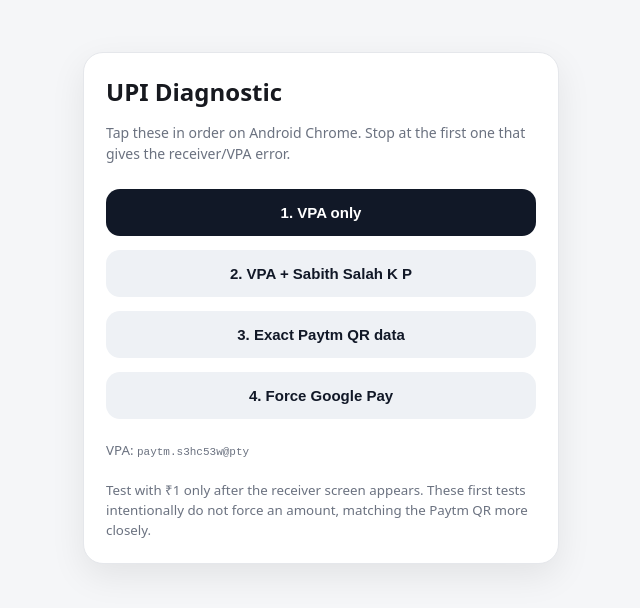
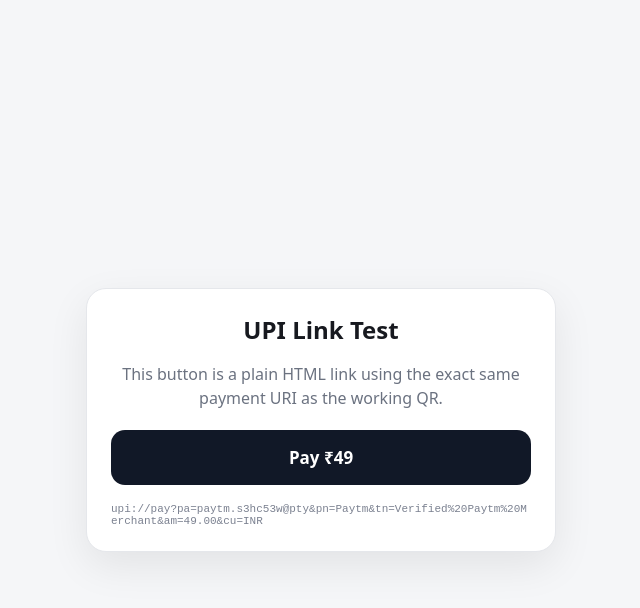
Before and after one commit to sabithsalahkp/payment-setup, a plain HTML site: page index.html in a window 1280 px wide. Shown: the whole page, without its empty margins (319-959 px from the left). Drawn offline with Linux system fonts and the light colour scheme.

Commit message:
Add files via upload

```diff
--- a/index.html
+++ b/index.html
@@ -1,57 +1,60 @@
 <!doctype html>
 <html lang="en">
 <head>
-<meta charset="utf-8">
-<meta name="viewport" content="width=device-width,initial-scale=1">
-<title>UPI Diagnostic</title>
-<style>
-body{font-family:system-ui,-apple-system,Segoe UI,sans-serif;background:#f5f6f8;margin:0;padding:22px;color:#17191f}
-.card{max-width:430px;margin:30px auto;background:#fff;border:1px solid #e5e7eb;border-radius:20px;padding:22px;box-shadow:0 12px 35px rgba(0,0,0,.08)}
-h1{font-size:24px;margin:0 0 8px}.sub{color:#6b7280;font-size:14px;line-height:1.5;margin-bottom:18px}
-button{width:100%;border:0;border-radius:14px;padding:15px;margin:7px 0;font-size:15px;font-weight:750;cursor:pointer;background:#111827;color:#fff}
-button.alt{background:#eef1f5;color:#111827}
-small{display:block;color:#6b7280;line-height:1.5;margin-top:15px}
-code{word-break:break-all;font-size:11px}
-</style>
+  <meta charset="utf-8">
+  <meta name="viewport" content="width=device-width,initial-scale=1">
+  <title>UPI Link Test</title>
+  <style>
+    body {
+      margin:0;
+      min-height:100vh;
+      display:grid;
+      place-items:center;
+      font-family:system-ui,-apple-system,Segoe UI,sans-serif;
+      background:#f5f6f8;
+      padding:20px;
+      color:#17191f;
+    }
+    .card {
+      width:min(100%,420px);
+      background:#fff;
+      border:1px solid #e5e7eb;
+      border-radius:20px;
+      padding:24px;
+      box-shadow:0 14px 40px rgba(0,0,0,.08);
+      text-align:center;
+    }
+    h1 { margin:0 0 8px; font-size:24px; }
+    p { color:#6b7280; line-height:1.5; }
+    .pay {
+      display:block;
+      margin-top:20px;
+      padding:16px 18px;
+      border-radius:14px;
+      background:#111827;
+      color:#fff;
+      text-decoration:none;
+      font-size:17px;
+      font-weight:800;
+    }
+    code {
+      display:block;
+      margin-top:18px;
+      font-size:11px;
+      color:#7b8190;
+      word-break:break-all;
+      text-align:left;
+    }
+  </style>
 </head>
 <body>
-<div class="card">
-<h1>UPI Diagnostic</h1>
-<p class="sub">Tap these in order on Android Chrome. Stop at the first one that gives the receiver/VPA error.</p>
+  <main class="card">
+    <h1>UPI Link Test</h1>
+    <p>This button is a plain HTML link using the exact same payment URI as the working QR.</p>
 
-<button onclick="go(1)">1. VPA only</button>
-<button class="alt" onclick="go(2)">2. VPA + Sabith Salah K P</button>
-<button class="alt" onclick="go(3)">3. Exact Paytm QR data</button>
-<button class="alt" onclick="go(4)">4. Force Google Pay</button>
+    <a class="pay" href="upi://pay?pa=paytm.s3hc53w@pty&pn=Paytm&tn=Verified%20Paytm%20Merchant&am=49.00&cu=INR">Pay ₹49</a>
 
-<small>
-VPA: <code>paytm.s3hc53w@pty</code><br><br>
-Test with ₹1 only after the receiver screen appears. These first tests intentionally do not force an amount, matching the Paytm QR more closely.
-</small>
-</div>
-
-<script>
-const vpa = "paytm.s3hc53w@pty";
-
-function go(n){
-  let url;
-  if(n===1){
-    url = "upi://pay?pa=" + encodeURIComponent(vpa);
-  } else if(n===2){
-    url = "upi://pay?pa=" + encodeURIComponent(vpa)
-        + "&pn=" + encodeURIComponent("Sabith Salah K P");
-  } else if(n===3){
-    url = "upi://pay?pa=" + encodeURIComponent(vpa)
-        + "&pn=" + encodeURIComponent("Paytm")
-        + "&tn=" + encodeURIComponent("Verified Paytm Merchant");
-  } else {
-    const q = "pa=" + encodeURIComponent(vpa)
-        + "&pn=" + encodeURIComponent("Sabith Salah K P");
-    url = "intent://pay?" + q
-        + "#Intent;scheme=upi;package=com.google.android.apps.nbu.paisa.user;end";
-  }
-  window.location.href = url;
-}
-</script>
+    <code>upi://pay?pa=paytm.s3hc53w@pty&pn=Paytm&tn=Verified%20Paytm%20Merchant&am=49.00&cu=INR</code>
+  </main>
 </body>
 </html>
```
